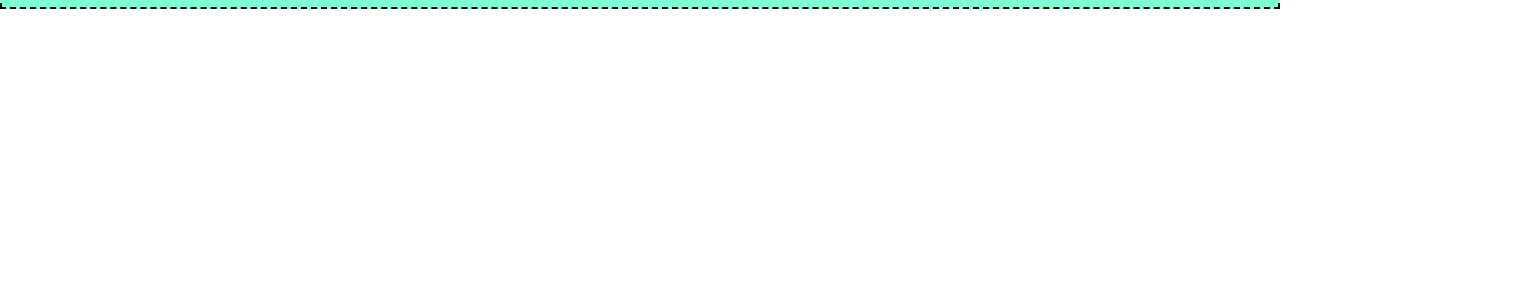
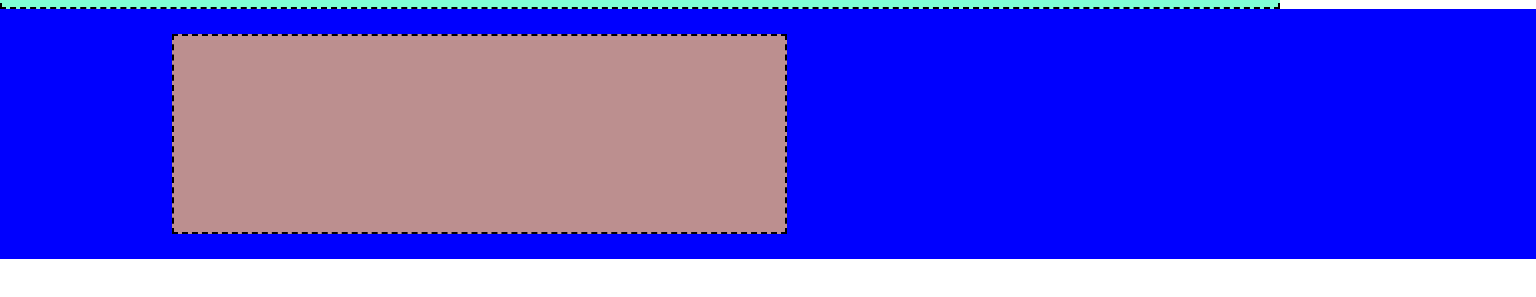
Before and after one commit to carlo191/htmlcss-struttura-discord, a plain HTML site: page index.html in a window 1280 px wide. Shown: the part 55-352 px from the top of the page, 1536 px wide, since content can reach past the window. Drawn offline with Linux system fonts and the light colour scheme.

Commit message:
complete header

```diff
--- a/css/style.css
+++ b/css/style.css
@@ -56,3 +56,20 @@
   height: 40px;
   width: 300px;
 }
+.low-header {
+  height: 250px;
+  width: 1536px;
+  background-color: blue;
+  display: flex;
+  align-items: center;
+}
+
+.q-rosa {
+  height: 200px;
+  width: 200px;
+  background-color: rosybrown;
+  display: flex;
+  border: 2px dashed black;
+  margin: 0px 172px;
+  width: 615px;
+}
--- a/index.html
+++ b/index.html
@@ -22,6 +22,14 @@
         </nav>
         <span class=" login debug">login</span>
       </div>
+
     </header>
+    <header class="low-header">
+      <section class="q-rosa"></section>
+    </header>
+
+
+
+
   </body>
 </html>
```
